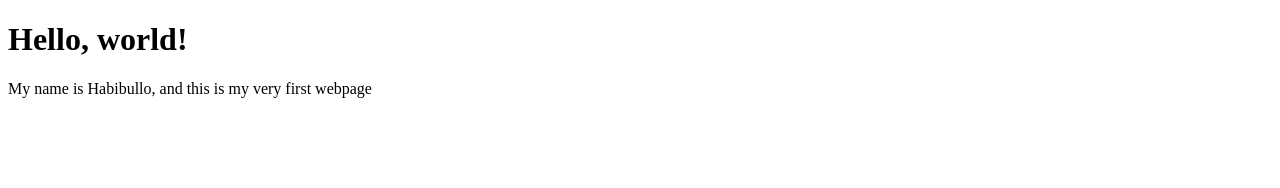
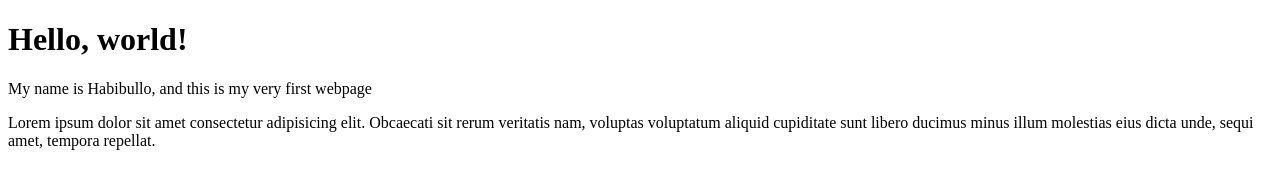
Before and after one commit to khabibdev/01-Test, a plain HTML site: page index.html in a window 1280 px wide. Drawn offline with Linux system fonts and the light colour scheme.

Commit message:
Add Lorem ipsum

```diff
--- a/index.html
+++ b/index.html
@@ -9,5 +9,10 @@
     <body>
         <h1>Hello, world!</h1>
         <p>My name is Habibullo, and this is my very first webpage</p>
+        <p>
+            Lorem ipsum dolor sit amet consectetur adipisicing elit. Obcaecati sit rerum veritatis
+            nam, voluptas voluptatum aliquid cupiditate sunt libero ducimus minus illum molestias
+            eius dicta unde, sequi amet, tempora repellat.
+        </p>
     </body>
 </html>
```
